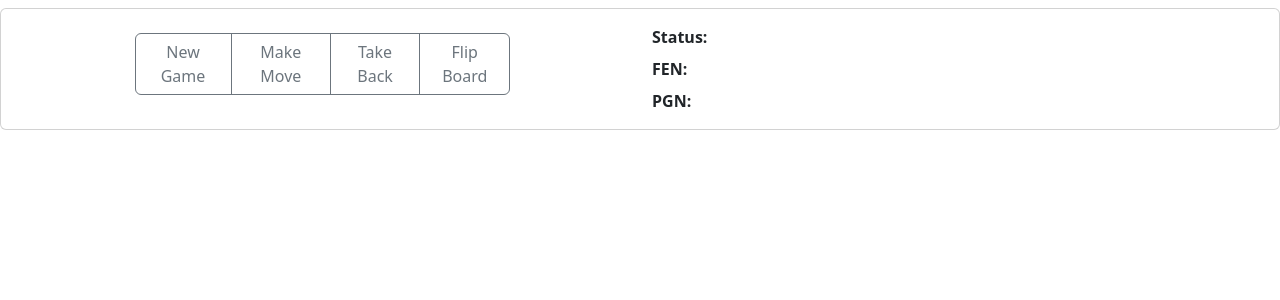
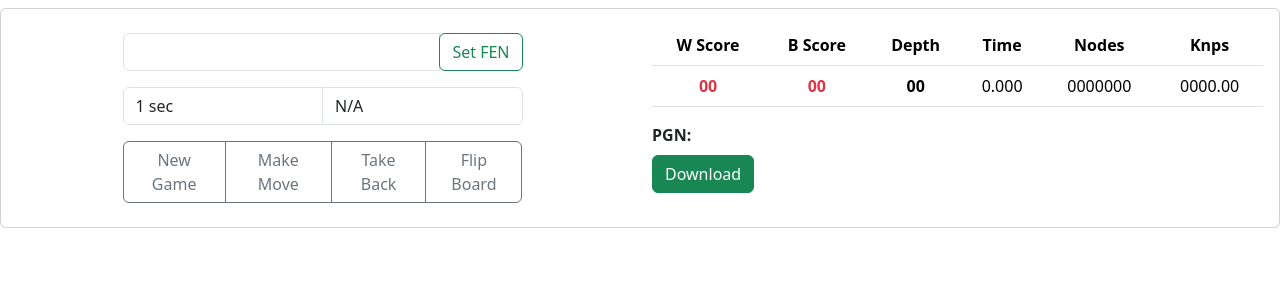
Before and after one commit to macsimbodnar/chess_server, a FastAPI app: page / in a window 1280 px wide. Shown: the top 300 px of the page. Run offline with FastAPI, Linux system fonts and the light colour scheme; some libraries are stand-ins or nearby versions.

Commit message:
Add game info and downalod pgn button

```diff
--- a/main.py
+++ b/main.py
@@ -1,4 +1,4 @@
-from fastapi import FastAPI, Request
+from fastapi import FastAPI, Request, HTTPException
 from fastapi.responses import HTMLResponse
 from fastapi.staticfiles import StaticFiles
 from fastapi.templating import Jinja2Templates
@@ -6,14 +6,21 @@
 import logging
 import chess
 import chess.engine
+from typing import Optional
 
 
 class MoveInput(BaseModel):
     fen: str
+    time: Optional[float]
+    depth: Optional[int]
 
 
 class MoveResult(MoveInput):
     best_move: str
+    w_score: Optional[int]
+    b_score: Optional[int]
+    pv: list[str]
+    nodes: int
 
 
 log_instance = logging.getLogger("fastapi")
@@ -25,7 +32,7 @@
 
 
 engine = chess.engine.SimpleEngine.popen_uci(
-    "/home/max/Downloads/stockfish/stockfish-ubuntu-x86-64-avx2")
+    "/home/max/Downloads/Software/stockfish-ubuntu-x86-64-avx2/stockfish/stockfish-ubuntu-x86-64-avx2")
 
 app = FastAPI()
 app.mount("/static", StaticFiles(directory="static"), name="static")
@@ -34,11 +41,45 @@
 
 @app.post("/make_move", response_model=MoveResult)
 async def post_make_move(board_status: MoveInput):
+
     board = chess.Board(board_status.fen)
-    move = engine.play(board, chess.engine.Limit(time=0.1))
-    board.push(move.move)
 
-    result = MoveResult(fen=board.fen(), best_move=str(move.move))
+    info = None
+    if board_status.time > 0:
+        info = engine.analyse(
+            board, chess.engine.Limit(time=board_status.time))
+
+    if board_status.depth > 0:
+        info = engine.analyse(
+            board, chess.engine.Limit(depth=board_status.depth))
+
+    if board_status.depth == 0 and board_status.time == 0:
+        info = engine.analyse(
+            board, chess.engine.Limit(time=0.01))
+
+    if not info:
+        raise HTTPException(
+            status_code=500, detail="Failed to execute the engine")
+
+    # PV is Principal variation
+    best_move = info['pv'][0]
+
+    board.push(best_move)
+    fen = board.fen()
+
+    pv = [str(move) for move in info['pv']]
+    score = info['score']
+
+    result = MoveResult(
+        fen=fen,
+        best_move=str(best_move),
+        w_score=score.white().score(),
+        b_score=score.black().score(),
+        pv=pv,
+        nodes=info['nodes'],
+        time=info['time'],
+        depth=info['depth'])
+
     return result
 
 
--- a/templates/index.html
+++ b/templates/index.html
@@ -20,25 +20,105 @@
           <div class="card-body">
             <div class="row">
               <div class="col">
+                <!-- Board -->
                 <div id="myBoard" class="mx-auto mb-2" style="width: 400px"></div>
 
-                <div class="row mx-auto mt-2 mb-2" style="width: 400px">
+                <div class="mx-auto mt-2 mb-2" style="width: 400px">
+
+                  <!-- Current turn color -->
+                  <strong class="mx-auto mb-2">
+                    <div class="text-center mb-2" id="status"></div>
+                  </strong>
+
+                  <!-- FEN -->
+                  <div class="input-group mb-3">
+                    <input id="fen" type="text" class="form-control" />
+                    <div class="input-group-append">
+                      <button id="set_fen" class="btn btn-outline-success">Set FEN</button>
+                    </div>
+                  </div>
+
+                  <!-- Strength controls -->
+                  <div class="input-group mb-3">
+                    <select id="move_time" class="form-control mr-2">
+                      <option value="0">N/A</option>
+                      <option value="1" selected>1 sec</option>
+                      <option value="2">2 sec</option>
+                      <option value="3">3 sec</option>
+                      <option value="4">4 sec</option>
+                      <option value="5">5 sec</option>
+                      <option value="6">6 sec</option>
+                      <option value="7">7 sec</option>
+                      <option value="8">8 sec</option>
+                      <option value="9">9 sec</option>
+                      <option value="10">10 sec</option>
+                      <option value="11">11 sec</option>
+                      <option value="12">12 sec</option>
+                    </select>
+                    <select id="fixed_depth" class="form-control ml-2">
+                      <option value="0">N/A</option>
+                      <option value="1">1 ply</option>
+                      <option value="2">2 ply</option>
+                      <option value="3">3 ply</option>
+                      <option value="4">4 ply</option>
+                      <option value="5">5 ply</option>
+                      <option value="6">6 ply</option>
+                      <option value="7">7 ply</option>
+                      <option value="8">8 ply</option>
+                      <option value="9">9 ply</option>
+                      <option value="10">10 ply</option>
+                      <option value="11">11 ply</option>
+                      <option value="12">12 ply</option>
+                    </select>
+                  </div>
+
+                  <!-- Buttons -->
                   <div class="btn-group">
                     <button id="new_game" class="btn btn-outline-secondary">New Game</button>
                     <button id="make_move" class="btn btn-outline-secondary">Make Move</button>
                     <button id="take_back" class="btn btn-outline-secondary">Take Back</button>
                     <button id="flip_board" class="btn btn-outline-secondary">Flip Board</button>
                   </div>
+
                 </div>
+
               </div>
+
               <div class="col">
-                <strong>Status:</strong>
-                <div id="status"></div>
-                <div class="mt-2"><strong>FEN:</strong></div>
-                <div id="fen"></div>
+                <!-- Game info -->
+                <table class="table text-center">
+                  <thead>
+                    <tr>
+                      <th>W Score</th>
+                      <th>B Score</th>
+                      <th>Depth</th>
+                      <th>Time</th>
+                      <th>Nodes</th>
+                      <th>Knps</th>
+                    </tr>
+                  </thead>
+                  <tbody>
+                    <tr>
+                      <td><strong id="w-score" class="text-danger">00</strong></td>
+                      <td><strong id="b-score" class="text-danger">00</strong></td>
+                      <th id="depth">00</th>
+                      <td id="time">0.000</td>
+                      <td id="nodes">0000000</td>
+                      <td id="knps">0000.00</td>
+                    </tr>
+                  </tbody>
+                </table>
+
+                <!-- PGN -->
                 <div class="mt-2"><strong>PGN:</strong></div>
                 <div id="pgn"></div>
+
+                <!-- Download button -->
+                <button id="download_button" class="btn btn-success mt-2">Download</button>
+
+                <a id="download_link" href="" download="" hidden></a>
               </div>
+
             </div>
           </div>
         </div>
@@ -61,11 +141,21 @@
   var $status = $('#status')
   var $fen = $('#fen')
   var $pgn = $('#pgn')
+  var $wscore = $('#w-score')
+  var $bscore = $('#b-score')
+  var $time = $('#time')
+  var $nodes = $('#nodes')
+  var $knps = $('#knps')
+  var $depth = $('#depth')
 
 
   function make_computer_move() {
 
-    var jsonData = { "fen": game.fen() };
+    var jsonData = {
+      "fen": game.fen(),
+      "depth": $('#fixed_depth option:selected').val(),
+      "time": $('#move_time option:selected').val()
+    };
 
     $.ajax({
       url: '/make_move',
@@ -73,10 +163,18 @@
       contentType: 'application/json',
       data: JSON.stringify(jsonData),
       success: function (response) {
-        // console.log(response)
+        console.log(response)
         game.move(response.best_move, { sloppy: true })
         board.position(game.fen())
+
         updateStatus()
+        $wscore.text(response.w_score)
+        $bscore.text(response.b_score)
+        $depth.text(response.depth)
+        $time.text(response.time)
+        $nodes.text(response.nodes)
+        $knps.text((response.nodes / response.time / 1000).toFixed(2))
+
       },
       error: function (xhr, status, error) {
         console.error('Error sending POST request:', error);
@@ -114,6 +212,61 @@
   $('#flip_board').on('click', function () {
     // Reset board state
     board.flip()
+  })
+
+
+  $('#move_time').on('change', function () {
+    $('#fixed_depth').val('0')
+  })
+
+
+  $('#fixed_depth').on('change', function () {
+    $('#move_time').val('0')
+  })
+
+
+  $('#set_fen').on('click', function () {
+    var fen = $('#fen').val().trim()
+
+    if (game.load(fen) == false) {
+      alert('Illegal FEN')
+    }
+
+    board.position(game.fen())
+    updateStatus()
+  })
+
+
+  $('#download_button').on('click', function () {
+    var date = new Date()
+    var user_name = prompt('Your name...')
+    var pgn_header = ''
+    var user_color = ''
+
+    while (user_color != "White" && user_color != "Black") {
+      user_color = prompt('Your color... ')
+
+      if (user_color != "White" && user_color != "Black") {
+        alert('Use only "Black" or "White" for color input')
+      }
+    }
+
+    if (user_color == "White") {
+      pgn_header = '[White "' + user_name + '"]\n[Black "Stockfish"]\n\n'
+      $('#download_link').attr('download', user_name + '_vs_Stockfish_' + date.toString().replace(/\s/g, "_") + '.pgn')
+    } else if (user_color == "Black") {
+      pgn_header = '[White "Stockfish"]\n[Black "' + user_name + '"]\n\n'
+      $('#download_link').attr('download', 'Stockfish_vs_' + user_name + '_' + date.toString().replace(/\s/g, "_") + '.pgn')
+    } else {
+      alert("Wrong input")
+      return
+    }
+
+    $('#download_link').attr('href', window.URL.createObjectURL(
+      new Blob([pgn_header + game.pgn()], { type: 'text' })
+    ))
+
+    $('#download_link')[0].click()
   })
 
 
@@ -179,7 +332,7 @@
     }
 
     $status.html(status)
-    $fen.html(game.fen())
+    $fen.val(game.fen())
     $pgn.html(game.pgn())
   }
 
```
